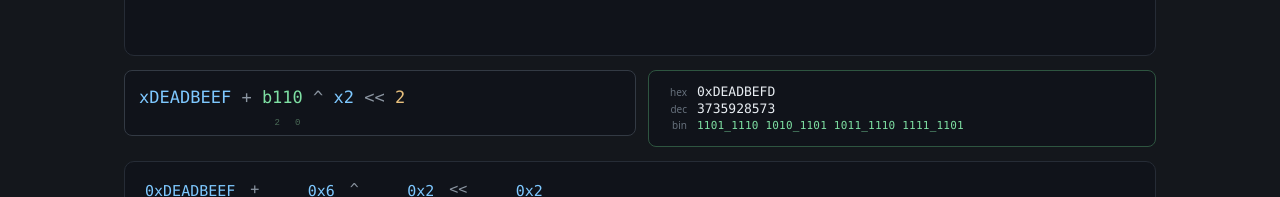
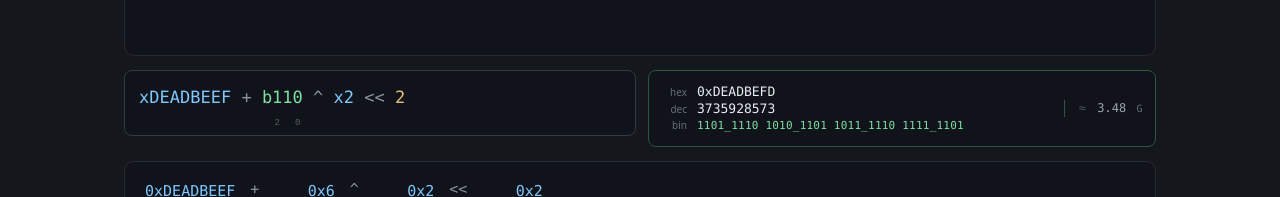
Before and after one commit to spp901780/embedCalc, a SvelteKit app: page / in a window 1280 px wide. Shown: the part 440-637 px from the top of the page. Built offline with nearby package versions, Linux system fonts and the light colour scheme.

Commit message:
增加K M G简单显示

```diff
--- a/src/lib/calc.ts
+++ b/src/lib/calc.ts
@@ -168,6 +168,26 @@ export function resultBinLines(v: bigint): string[] {
 	return binLines((1n << BigInt(bits)) + v, true);
 }
 
+// ---------- 人性化大小 ----------
+
+/** 结果 ≥ 1024 时的人性化大小（1024 进制 K/M/G/…，两位小数）；负数或 < 1024 返回 null */
+export function humanSize(v: bigint): string | null {
+	if (v < 1024n) return null;
+	const units = ['K', 'M', 'G', 'T', 'P', 'E'];
+	const S = 100n; // 定点放大系数：100 = 保留 2 位小数
+	let ui = 0;
+	let div = 1024n;
+	// 选最大可用单位（该单位下数值 ≥ 1）
+	while (ui < units.length - 1 && v >= div * 1024n) { div *= 1024n; ui++; }
+	// 四舍五入到 S 位小数：q = round(v * S / div)（BigInt 无小数，加半除数再整除模拟四舍五入）
+	let q = (v * S + div / 2n) / div;
+	// 舍入进位到 1024.00 → 升一级单位（恰为 1.00），避免出现 "1024.00 K"
+	if (q >= 1024n * S && ui < units.length - 1) { q /= 1024n; ui++; }
+	// 小数部分不足两位必须补零：5 → "05"，否则 1.05 会错显示成 1.5
+	const frac = (q % S).toString().padStart(2, '0');
+	return `${q / S}.${frac} ${units[ui]}`;
+}
+
 // ---------- 光标模型辅助 ----------
 
 /** num token 文本中数字位的个数（不含前缀与 `_`） */
--- a/src/routes/+page.svelte
+++ b/src/routes/+page.svelte
@@ -1,7 +1,7 @@
 <script lang="ts">
 	import {
 		tokenize, parse, buildLayout, hexText, decText, binLines, resultBinLines,
-		numText, digitLen, digitToOffset, locateNum, convertDigit, bitMarkPositions,
+		numText, digitLen, digitToOffset, locateNum, convertDigit, bitMarkPositions, humanSize,
 		type Base, type Token
 	} from '$lib/calc';
 
@@ -563,9 +563,20 @@
 			{@const r = calc.result ?? lastResult!}
 			<div class="result" title="计算结果">
 				<!-- 当前结果同时显示三种进制（报错时保留最后结果，面板高度不变） -->
+			<div class="res-lines">
 				<div class="res-line"><span class="lbl">hex</span><code>{hexText(r)}</code></div>
 				<div class="res-line"><span class="lbl">dec</span><code>{decText(r)}</code></div>
 				<div class="res-line"><span class="lbl">bin</span><code class="bin">{resultBinLines(r).join(' ')}</code></div>
+			</div>
+			<!-- 结果 ≥ 1024 时右侧附注人性化大小（≈ 表示约等于，报错保留结果时同样跟随） -->
+			{#if humanSize(r)}
+				{@const size = humanSize(r)!}
+				<div class="res-size" title="按 1024 进制换算的大小">
+					<span class="approx">≈</span>
+					<span class="size-val">{size.slice(0, size.lastIndexOf(' '))}</span>
+					<span class="size-unit">{size.slice(size.lastIndexOf(' ') + 1)}</span>
+				</div>
+			{/if}
 			</div>
 		{:else}
 			<!-- 占位：保持 input-row 行高恒定，结果面板出现/消失时输入框不跳动 -->
@@ -716,15 +727,28 @@
 	@keyframes blink { 50% { opacity: 0.2; } }
 
 	/* min-height 与三行结果的自然高度一致，保证结果面板出现/消失/报错切换时 input-row 行高恒定 */
+	/* 行布局：左侧三行进制列 + 右侧人性化大小附注（均垂直居中） */
 	.result {
 		flex: 1; min-width: 0; box-sizing: border-box;
 		min-height: 77px;
-		display: flex; flex-direction: column; justify-content: center;
+		display: flex; flex-direction: row; align-items: center; gap: 14px;
 		background: #10131a; border: 1px solid #2e5540; border-radius: 8px;
 		padding: 8px 12px; overflow-x: auto;
 	}
 	/* 无结果时的占位框：透明无边框，仅撑开行高与输入框一致 */
 	.result-placeholder { background: transparent; border-color: transparent; }
+	.res-lines { flex: 1 1 auto; min-width: 0; display: flex; flex-direction: column; justify-content: center; }
+	/* 人性化大小附注：左侧细分隔线与结果框描边同色，值亮、单位暗，视觉层级低于三行进制 */
+	.res-size {
+		flex: 0 0 auto; align-self: center;
+		padding-left: 14px; border-left: 1px solid #2e5540;
+		font-family: ui-monospace, 'SF Mono', Consolas, monospace;
+		font-size: 12px; line-height: 1.4; white-space: nowrap;
+		color: #66707c;
+	}
+	.res-size .approx { margin-right: 4px; color: #4a5461; }
+	.res-size .size-val { color: #9aa4af; margin-right: 3px; }
+	.res-size .size-unit { font-size: 10px; letter-spacing: 0.05em; }
 	.res-line { display: flex; gap: 10px; align-items: baseline; margin: 1px 0; white-space: nowrap; }
 	.lbl { width: 26px; font-size: 10px; color: #66707c; text-align: right; }
 	.res-line code {
```
